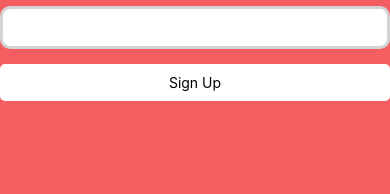
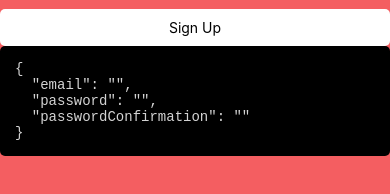
Before and after one commit to adidoesnt/ourfinals, a React Native app: screen /Signup in a window 390 px wide. Shown: the part 592-786 px from the top of the page. Built offline with nearby package versions, Linux system fonts and the light colour scheme; no server answers.

Commit message:
Add dropdown, form debug, and error messages (#23)
* Install picker

* Add dropdown component and fix form

* Add dropdown and form errors

* Add form debug component

* Add error message

```diff
--- a/package.json
+++ b/package.json
@@ -32,7 +32,8 @@
     "react-native-safe-area-context": "3.3.2",
     "react-native-screens": "~3.10.1",
     "react-native-web": "0.17.1",
-    "yup": "^0.32.11"
+    "yup": "^0.32.11",
+    "@react-native-picker/picker": "2.2.1"
   },
   "devDependencies": {
     "@babel/core": "^7.12.9",
--- a/src/components/AuthContext.js
+++ b/src/components/AuthContext.js
@@ -37,7 +37,7 @@ export function AuthProvider(props) {
   }
 
   function login(email, password) {
-    console.log("trying to sign in");
+    console.log(email, password);
     return auth.signInWithEmailAndPassword(email, password);
   }
 
--- /dev/null
+++ b/src/components/form/DropdownSelect.js
@@ -0,0 +1,37 @@
+import { Picker } from "@react-native-picker/picker";
+import { Controller } from "react-hook-form";
+import { View, Text } from "react-native";
+
+export const DropdownSelect = ({
+  control,
+  name,
+  label,
+  defaultValue,
+  items,
+}) => {
+  return (
+    <View>
+      {label && <Text>{label}</Text>}
+      <Controller
+        control={control}
+        name={name}
+        render={({ field }) => (
+          <Picker
+            selectedValue={field.value ?? defaultValue}
+            onValueChange={(value) => {
+              field.onChange(value);
+            }}
+          >
+            {items.map((item) => (
+              <Picker.Item
+                key={item.value}
+                label={item.label}
+                value={item.value}
+              />
+            ))}
+          </Picker>
+        )}
+      ></Controller>
+    </View>
+  );
+};
--- /dev/null
+++ b/src/components/form/FormDebug.js
@@ -0,0 +1,24 @@
+import { Text, View, ScrollView } from "react-native";
+
+export default function FormDebug({ data }) {
+  return (
+    <View
+      style={{
+        padding: 15,
+        borderRadius: 5,
+        backgroundColor: "black",
+      }}
+    >
+      {/* <ScrollView horizontal> */}
+        <Text
+          style={{
+            color: "lightgray",
+            fontFamily: "monospace",
+          }}
+        >
+          {JSON.stringify(data, null, 2)}
+        </Text>
+      {/* </ScrollView> */}
+    </View>
+  );
+}
--- /dev/null
+++ b/src/errorMessages.js
@@ -0,0 +1,10 @@
+export const firebaseErrorMessages = {
+  "auth/invalid-email": "The provided email is invalid",
+  "auth/user-not-found": "There is not user with that email",
+};
+
+const errorMessages = {
+  ...firebaseErrorMessages,
+};
+
+export default errorMessages;
--- a/src/pages/AdditionalInfoSubmission.js
+++ b/src/pages/AdditionalInfoSubmission.js
@@ -1,79 +1,96 @@
-import { KeyboardAvoidingView, View, SafeAreaView, Image} from "react-native";
+import {
+  KeyboardAvoidingView,
+  Text,
+  View,
+  SafeAreaView,
+  Image,
+} from "react-native";
+import { FormField } from "../components/form/FormField";
+import { Button } from "../components/Button";
 import * as yup from "yup";
+import { styles } from "../components/Stylesheet";
+import { DropdownSelect } from "../components/form/DropdownSelect";
+import { useForm } from "react-hook-form";
 import { yupResolver } from "@hookform/resolvers/yup";
-import { styles } from "../components/Stylesheet";
-import { facultySchema, nameSchema, nusnetIdSchema, yearSchema } from "../schemas/reused";
-import { useAuth } from "../components/AuthContext";
-import { FormField } from "../components/form/FormField";
-import { useForm } from "react-hook-form";
-import { Button } from "../components/Button";
+
+import {
+  facultySchema,
+  nameSchema,
+  nusnetIdSchema,
+  yearSchema,
+} from "../schemas/reused";
+import FormDebug from "../components/form/FormDebug";
 
 const additionalInfoSchema = yup.object().shape({
   name: nameSchema.required(),
+  faculty: facultySchema.required(),
   year: yearSchema.required(),
-    faculty: facultySchema.required(),
-    nusnetid: nusnetIdSchema.required()
+  // having issues with this
+  nusnetid: yup.string().required(),
 });
 
 export default function AdditionalInfoSubmission() {
-    const { submitAdditionalInfo } = useAuth();
-
-    const { handleSubmit, control } = useForm({
+  const { handleSubmit, control, clearErrors, watch } = useForm({
+    mode: "onBlur",
+    reValidateMode: "onBlur",
     defaultValues: {
       name: "",
-          year: "",
+      year: "1",
       faculty: "",
-          nusnetid: "",
+      // nusnetid: "",
     },
     resolver: yupResolver(additionalInfoSchema),
   });
 
+  const values = watch();
+
   const additionalInfoHandler = handleSubmit(async (data) => {
-        const {name, year, faculty, nusnetid} = data;
+    const { name, year, faculty, nusnetid } = data;
 
     try {
-            submitAdditionalInfo(name, year, faculty, nusnetid);
+      console.log({ name, year, faculty, nusnetid });
+      // submit additional information
     } catch {
       return alert("Submission of additional information failed");
     }
   });
 
   return (
-        <KeyboardAvoidingView style={styles.container}>
-            <SafeAreaView>
-                <Image
-                style={styles.logo}
-                source={require("../../assets/highres_transparent_logo.png")}
-                />
-            </SafeAreaView>
+    <>
+      {/* <KeyboardAvoidingView style={styles.container}> */}
+      <Text>Required additional information</Text>
+      <SafeAreaView style={styles.formContainer}>
+        <FormField control={control} name="name" label="name" />
 
-            <SafeAreaView style={styles.formContainer}>
-                <FormField
+        <FormField control={control} name="faculty" label="Faculty" />
+
+        <DropdownSelect
           control={control}
-                    name="name"
-                    label="Name"
-                    autoCorrect={false}
-                    autoCapitalize="words"
-                />
+          name="faculty"
+          label="Faculty"
+          defaultValue="computing"
+          items={[
+            { label: "Engineering", value: "engineering" },
+            { label: "Computing", value: "computing" },
+            { label: "Science", value: "science" },
+          ]}
+        ></DropdownSelect>
+
         <FormField
           control={control}
           name="year"
           label="Year"
+          keyboardType="number-pad"
         />
-                <FormField
-                    control={control}
-                    name="faculty"
-                    label="Faculty"
-                />
-                <FormField
-                    control={control}
-                    name="nusnetid"
-                    label="NUSNET ID"
-                />
+        <FormField control={control} name="nusnetid" label="NUS NET ID" />
+
         <View>
           <Button onPress={additionalInfoHandler}>Submit</Button>
         </View>
+
+        <FormDebug data={value}></FormDebug>
       </SafeAreaView>
-        </KeyboardAvoidingView>
+      {/* </KeyboardAvoidingView> */}
+    </>
   );
 }
--- a/src/pages/Login.js
+++ b/src/pages/Login.js
@@ -1,4 +1,10 @@
-import { View, KeyboardAvoidingView, Image, SafeAreaView } from "react-native";
+import {
+  View,
+  KeyboardAvoidingView,
+  Image,
+  SafeAreaView,
+  Text,
+} from "react-native";
 import * as yup from "yup";
 import { styles } from "../components/Stylesheet";
 import { useAuth } from "../components/AuthContext";
@@ -7,6 +13,9 @@ import { emailSchema, passwordSchema } from "../schemas/reused";
 import { FormField } from "../components/form/FormField";
 import { useForm } from "react-hook-form";
 import { Button } from "../components/Button";
+import { useState } from "react";
+import FormDebug from "../components/form/FormDebug";
+import { firebaseErrorMessages } from "../errorMessages";
 
 const loginSchema = yup.object().shape({
   email: emailSchema.required(),
@@ -16,13 +25,16 @@ const loginSchema = yup.object().shape({
 export default function Login() {
   const { login, reset } = useAuth();
 
-  const { handleSubmit, control, setError } = useForm({
+  const { handleSubmit, control, setError, setValue, watch } = useForm({
     defaultValues: {
       email: "",
       password: "",
     },
     resolver: yupResolver(loginSchema),
   });
+  const values = watch();
+
+  const [formError, setFormError] = useState("");
 
   const loginHandler = handleSubmit(async (data) => {
     const { email, password } = data;
@@ -38,7 +50,9 @@ export default function Login() {
 
     try {
       await login(email, password);
-    } catch {
+    } catch (error) {
+      console.log(Object.keys(error));
+      setFormError(firebaseErrorMessages[error.code]);
       return alert("Sign in failed.");
     }
   });
@@ -84,29 +98,15 @@ export default function Login() {
           <Button onPress={loginHandler}>Log In</Button>
           <Button onPress={resetHandler}>Forgot password?</Button>
         </View>
-        {/* <TextInput
-          placeholder="Email"
-          value={email}
-          onChangeText={(text) => setEmail(text)}
-          style={styles.input}
-        />
-        <TextInput
-          placeholder="Password"
-          value={password}
-          onChangeText={(text) => setPassword(text)}
-          style={styles.input}
-          secureTextEntry
-        /> */}
+
+        {!!formError && (
+          <View>
+            <Text>{formError}</Text>
+          </View>
+        )}
+
+        <FormDebug data={values} />
       </SafeAreaView>
-
-      {/* <SafeAreaView style={styles.buttonContainer}>
-        <TouchableOpacity style={styles.button} onPress={loginHandler}>
-          <Text style={styles.button}>Log in</Text>
-        </TouchableOpacity>
-        <TouchableOpacity style={styles.button} onPress={resetHandler}>
-          <Text style={styles.button}>Forgot Password?</Text>
-        </TouchableOpacity>
-      </SafeAreaView> */}
     </KeyboardAvoidingView>
   );
 }
--- a/src/pages/Settings.js
+++ b/src/pages/Settings.js
@@ -1,11 +1,13 @@
 import { SafeAreaView, Text } from "react-native";
 import { useAuth } from "../components/AuthContext";
 import { Button } from "../components/Button";
+import AdditionalInfoSubmission from "../pages/AdditionalInfoSubmission";
 
 export default function Settings() {
   const { logout } = useAuth();
   return (
     <SafeAreaView>
+      <AdditionalInfoSubmission />
       <Button onPress={logout}>Logout</Button>
     </SafeAreaView>
   );
--- a/src/pages/Signup.js
+++ b/src/pages/Signup.js
@@ -7,6 +7,7 @@ import { emailSchema, passwordSchema } from "../schemas/reused";
 import { FormField } from "../components/form/FormField";
 import { useForm } from "react-hook-form";
 import { Button } from "../components/Button";
+import FormDebug from "../components/form/FormDebug";
 
 const signupSchema = yup.object().shape({
   email: emailSchema.required(),
@@ -21,7 +22,7 @@ const signupSchema = yup.object().shape({
 export default function Signup() {
   const { signup } = useAuth();
 
-  const { handleSubmit, control } = useForm({
+  const { handleSubmit, control, watch } = useForm({
     defaultValues: {
       email: "",
       password: "",
@@ -29,6 +30,7 @@ export default function Signup() {
     },
     resolver: yupResolver(signupSchema),
   });
+  const values = watch();
 
   const signupHandler = handleSubmit(async (data) => {
     const { email, password } = data;
@@ -76,6 +78,8 @@ export default function Signup() {
         <View>
           <Button onPress={signupHandler}>Sign Up</Button>
         </View>
+
+        <FormDebug data={values} />
       </SafeAreaView>
     </KeyboardAvoidingView>
   );
```
Also changed, not shown: src/schemas/reused.js (+12 -28 lines), 1 other file (tests, documents, lock files or other folders). Lines whose indentation alone changed are shown as unchanged.
